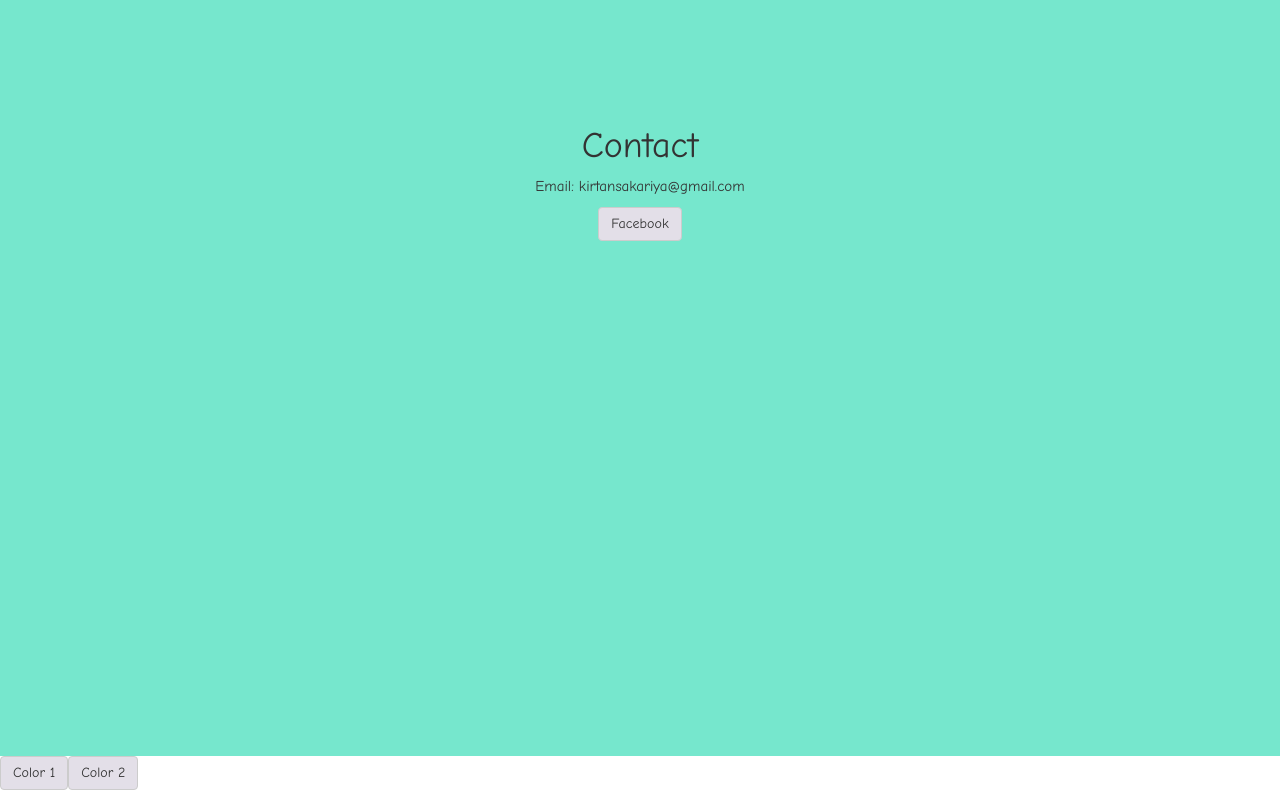
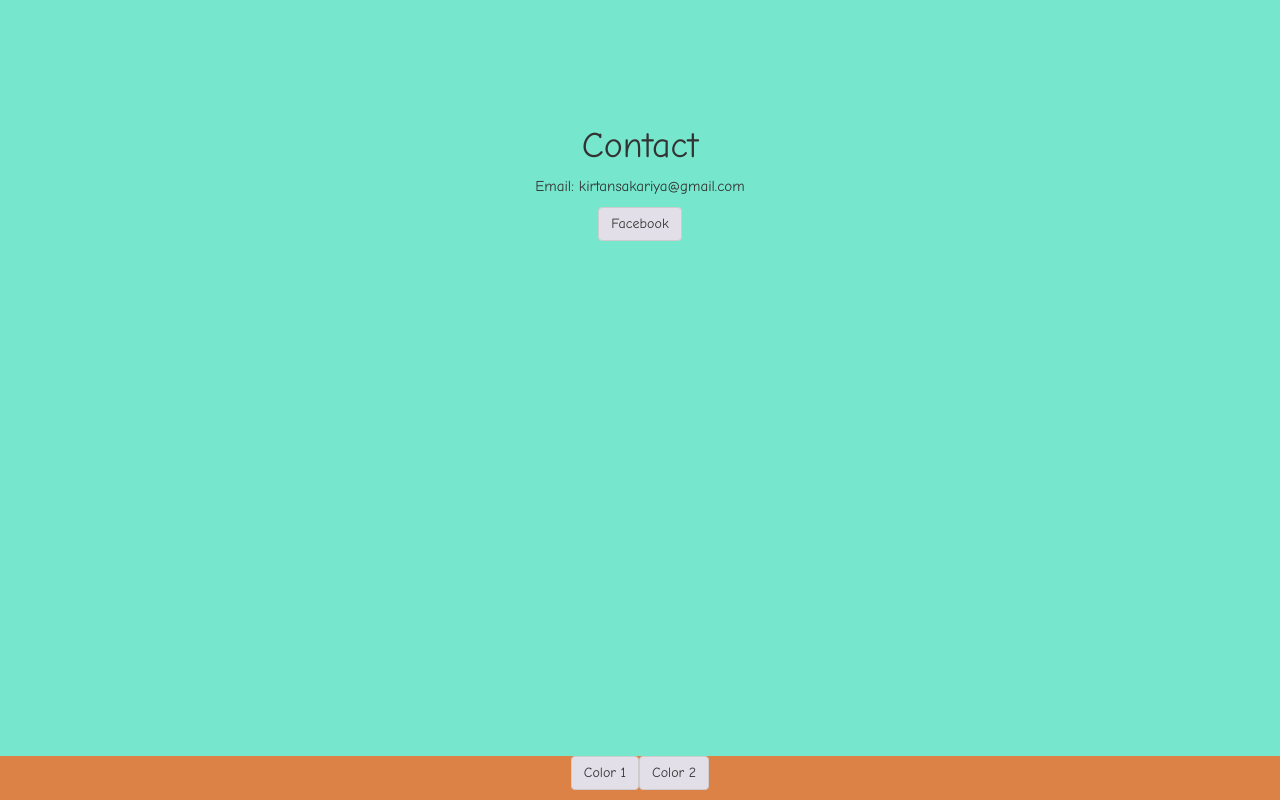
Before and after one commit to kirtansakariya/kirtansakariya.github.io, a website: page index.html in a window 1280 px wide. Shown: the part 4044-4844 px from the top of the page. Drawn offline with Linux system fonts and the light colour scheme.

Commit message:
updated bottom bar

```diff
--- a/css/scrolling-nav.css
+++ b/css/scrolling-nav.css
@@ -82,3 +82,8 @@ of those sections to manage the look and feel of the site. */
     text-align: center;
     background: #76e7cd;
 }
+
+.bottom-section {
+    text-align: center;
+    background-color: #dd8247;
+}
--- a/index.html
+++ b/index.html
@@ -156,8 +156,15 @@
         </div>
     </section>
 
-    <p text-align="center"><a class="btn btn-default page-scroll button" href="Kirtan%20Sakariya%20Resume.docx">Color 1</a><a class="btn btn-default page-scroll button" href="Kirtan%20Sakariya%20Resume.docx">Color 2</a></p>
-
+    <section id="bottom" class="bottom-section">
+        <div class="container">
+            <div class="row">
+                <div class="col-lg-12">
+                    <p><a class="btn btn-default page-scroll button" href="Kirtan%20Sakariya%20Resume.docx">Color 1</a><a class="btn btn-default page-scroll button" href="Kirtan%20Sakariya%20Resume.docx">Color 2</a></p>
+                </div>
+            </div>
+        </div>
+    </section>
     <!-- jQuery -->
     <script src="js/jquery.js"></script>
 
```
